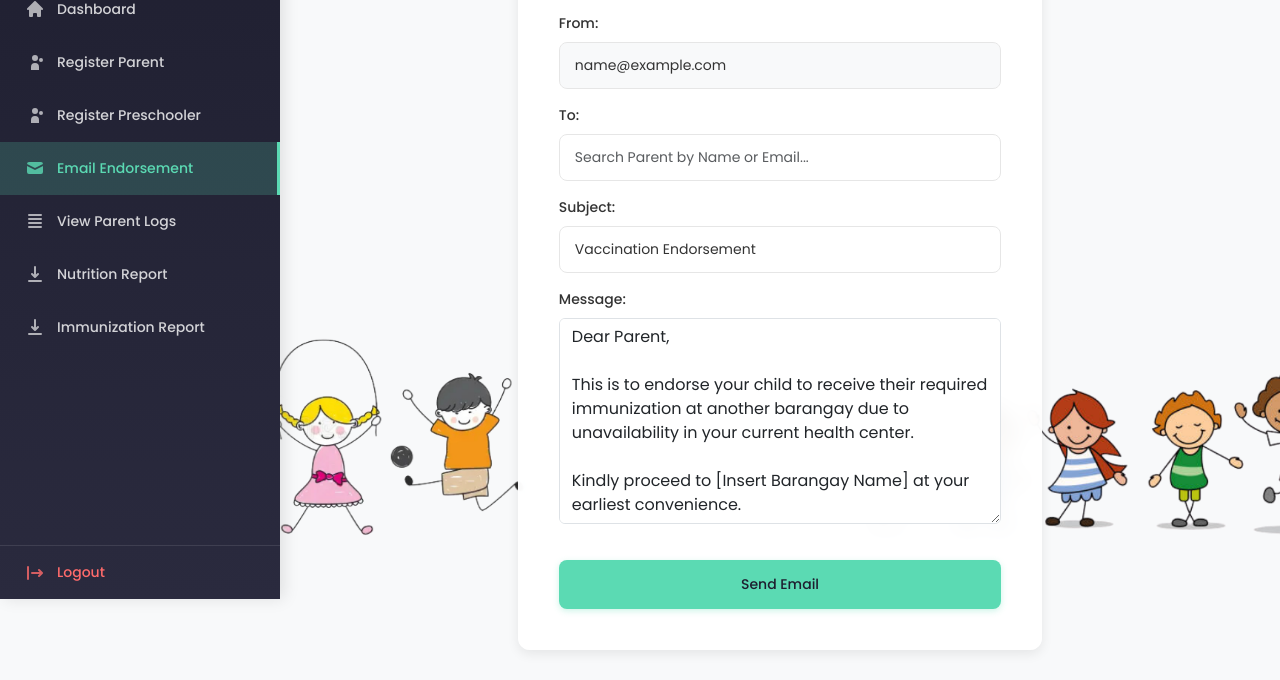
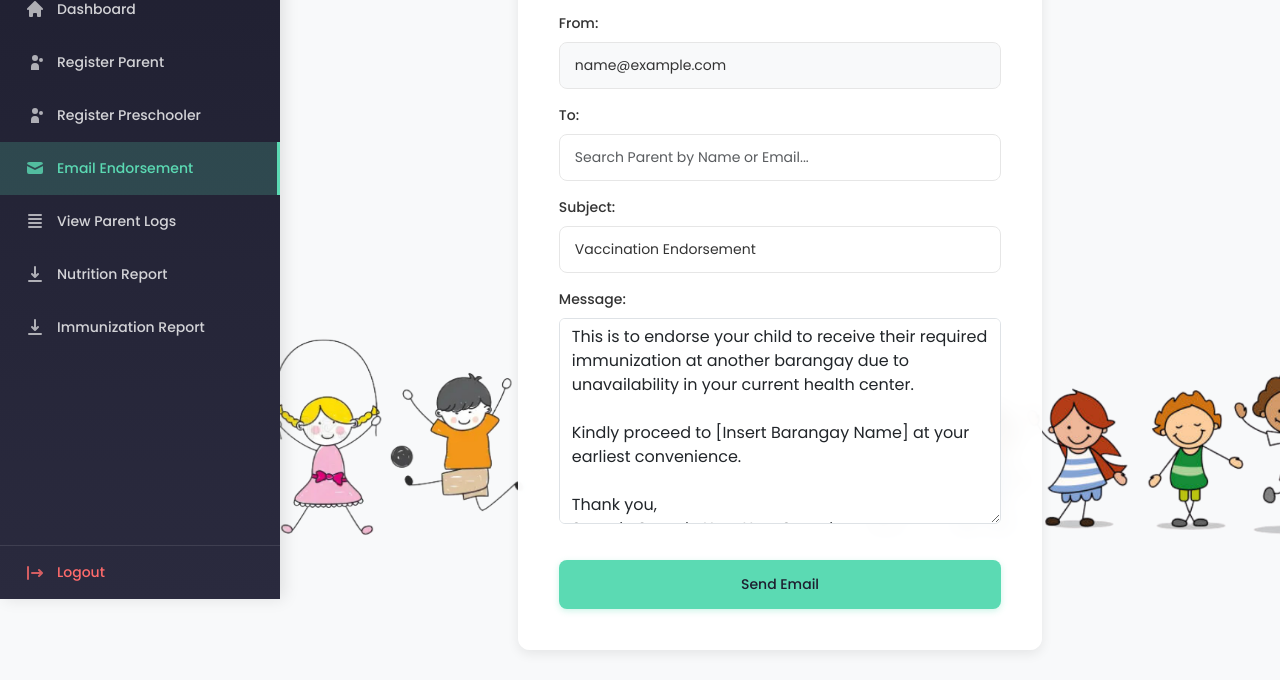
Before and after one commit to Chenzz00/ProfileNMonitoringSystem, a Django app: page /email-endorsement/ in a window 1280 px wide. Shown: the part 201-881 px from the top of the page. Run offline with Django 5.2, Linux system fonts and the light colour scheme; a user stored in the database is signed in; tables that the repository leaves empty hold one stand-in row (values such as "Sample post"); some libraries are stand-ins or nearby versions.

Commit message:
Update email_endorsement.html

```diff
--- a/WebApp/Templates/HTML/email_endorsement.html
+++ b/WebApp/Templates/HTML/email_endorsement.html
@@ -707,17 +707,18 @@
                   <input type="text" class="form-control" id="subject" name="subject" value="Vaccination Endorsement" required>
                 </div>
 
-                <div class="mb-3">
-                  <label for="message" class="form-label">Message:</label>
-                  <textarea class="form-control" id="message" name="message" rows="8" placeholder="Write the endorsement details..." required>Dear Parent,
-
+               <div class="mb-3">
+  <label for="message" class="form-label">Message:</label>
+  <textarea class="form-control" id="message" name="message" rows="8" placeholder="Write the endorsement details..." required>
 This is to endorse your child to receive their required immunization at another barangay due to unavailability in your current health center.
 
 Kindly proceed to [Insert Barangay Name] at your earliest convenience.
 
 Thank you,
 {{ clean_full_name }}</textarea>
-                </div>
+</div>
+
+
 
                 <button type="submit" class="btn w-100">Send Email</button>
               </form>
```
